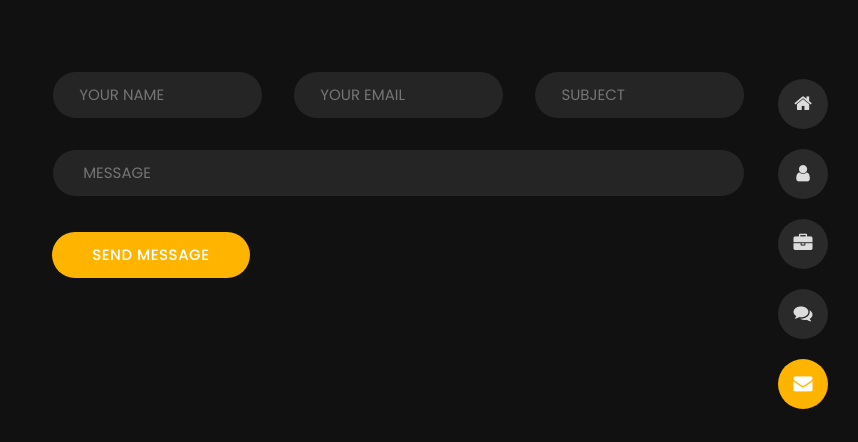
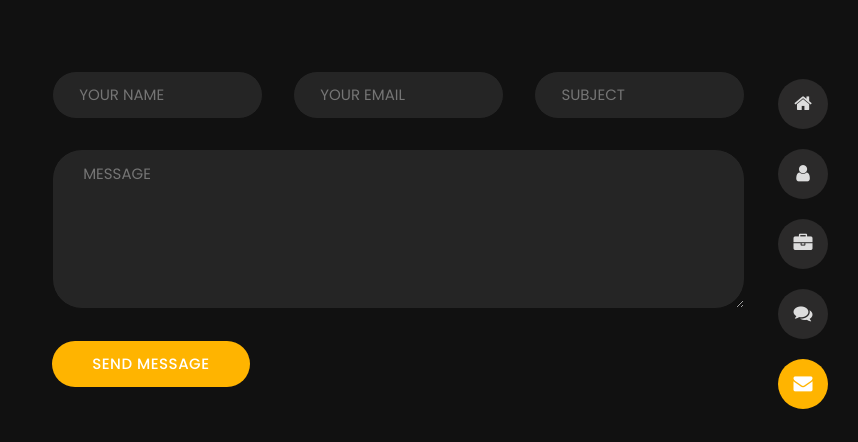
Before and after one commit to KamranAlex/new-portfolio, a plain HTML site: page contact.html in a window 1280 px wide. Shown: the part 156-598 px from the top of the page, 422-1280 px from the left. Drawn offline with nearby package versions, Linux system fonts and the light colour scheme.

Commit message:
form change

```diff
--- a/contact.html
+++ b/contact.html
@@ -97,7 +97,7 @@
     <script src="https://smtpjs.com/v3/smtp.js"></script>
     <script type="text/javascript">
       function sendMessage(event) {
-       event.preventDefault();
+        event.preventDefault();
         // var userName = document.getElementById("user_name").value;
         // var userEmail = document.getElementById("user_email").value;
         // var subject = document.getElementById("subject").value;
@@ -364,8 +364,12 @@
           <!-- Left Side Ends -->
           <!-- Contact Form Starts -->
           <div class="col-12 col-lg-8">
-            <form class="contactform">
-              <div class="contactform" onsubmit="sendMessage()" >
+            <form
+              class="contactform"
+              onsubmit="sendMessage()"
+              id="contact-form"
+            >
+              <div class="contactform">
                 <div class="row">
                   <div class="col-12 col-md-4">
                     <input
@@ -395,15 +399,13 @@
                     />
                   </div>
                   <div class="col-12">
-                    <input
+                    <textarea
                       type="text"
-                      cols='30'
-                      rows='10'
                       name="message"
                       id="message"
                       placeholder=" MESSAGE"
                       required
-                    ></input>
+                    ></textarea>
                     <button type="submit" class="btn btn-contact">
                       Send Message
                     </button>
```
